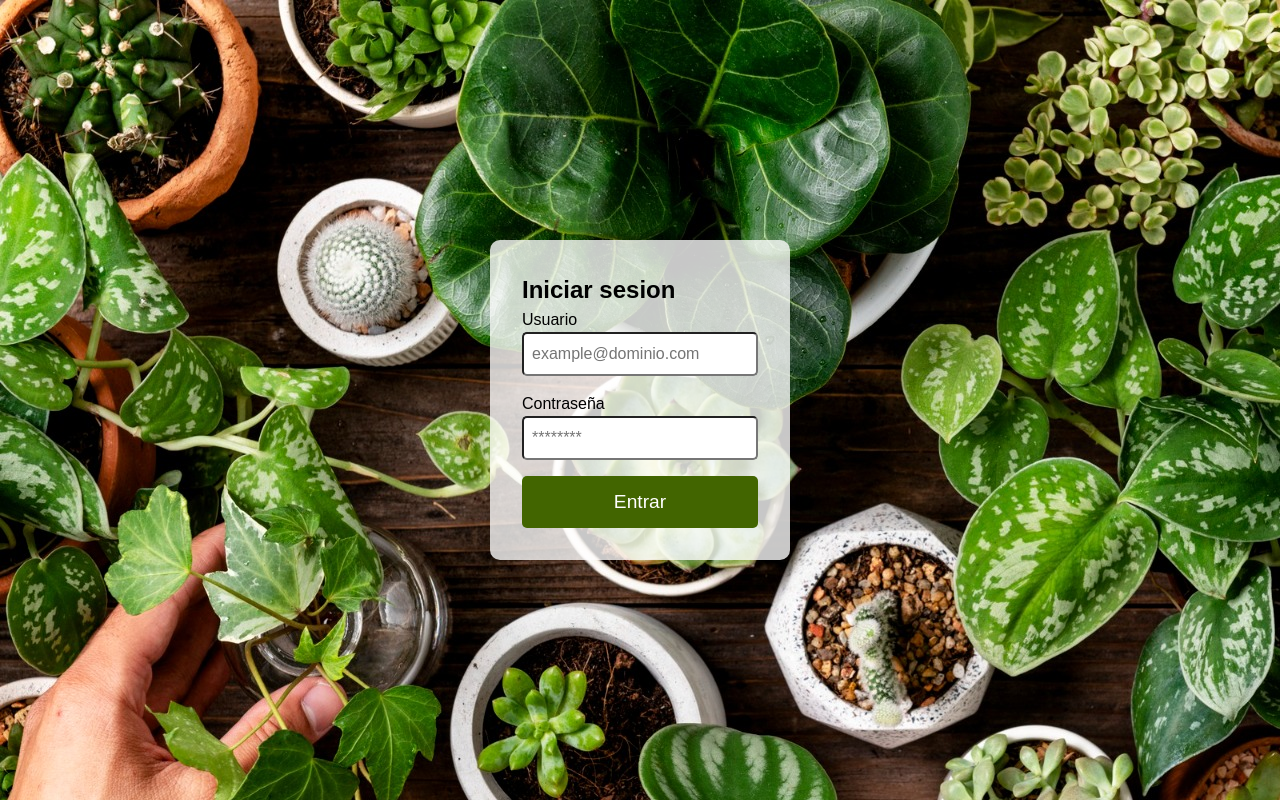
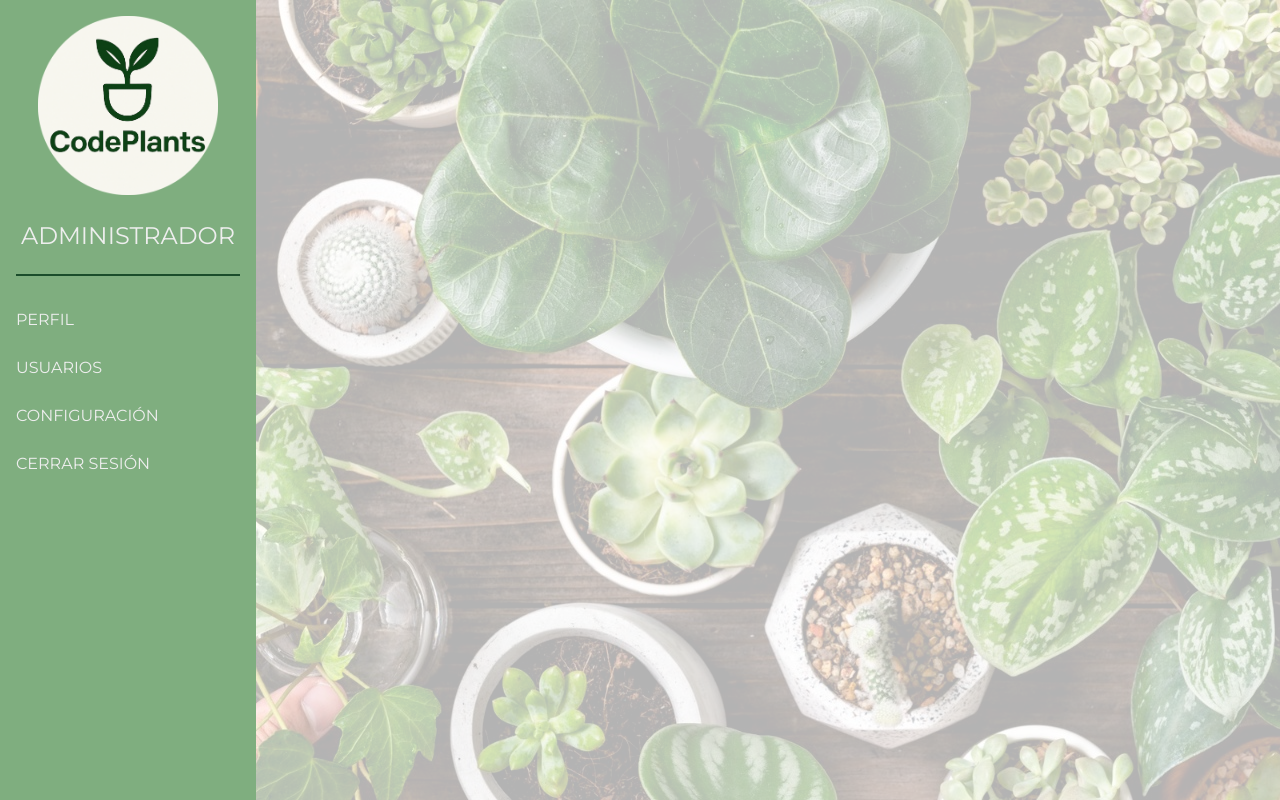
Before and after one commit to Alegarse/CodeSpace_AdminPanel_Frontend, a website built with Vite: page index.html in a window 1280 px wide. Built offline with nearby package versions, Linux system fonts and the light colour scheme.

Commit message:
sidepanel CSS

```diff
--- a/index.html
+++ b/index.html
@@ -4,6 +4,9 @@
     <meta charset="UTF-8" />
     <link rel="icon" type="image/svg+xml" href="/vite.svg" />
     <meta name="viewport" content="width=device-width, initial-scale=1.0" />
+    <link rel="preconnect" href="https://fonts.googleapis.com">
+    <link rel="preconnect" href="https://fonts.gstatic.com" crossorigin>
+    <link href="https://fonts.googleapis.com/css2?family=Cabin:ital,wght@0,400..700;1,400..700&family=Montserrat:ital,wght@0,100..900;1,100..900&display=swap" rel="stylesheet">
     <title>Admin Panel Login</title>
   </head>
   <body>
--- a/src/main.js
+++ b/src/main.js
@@ -4,11 +4,11 @@ import { loginListener } from './events/login-events';
 import { createAdminPanel } from './pages/admin-panel';
 import { createCardsUsersContainer } from './complements/cardUser';
 
-createLoginPage();
+//createLoginPage();
 
-loginListener();
+//loginListener();
 
-//createAdminPanel();
+createAdminPanel();
 
 createCardsUsersContainer();
 
--- a/src/pages/admin-panel.js
+++ b/src/pages/admin-panel.js
@@ -1,40 +1,28 @@
-export function createAdminPanel() {
-  const bodyElement = document.querySelector("body");
-  bodyElement.classList.add("opacity-bg-img");
-
-  const appContainerElement = document.querySelector("#app");
-
-  const adminPanelElement = document.createElement("div");
-  adminPanelElement.classList = "adminPanel-container";
-  //ESTE DIV PUEDE SER INNECESARIO, LO VEMOS EN EL SPRINT
-
-  const sidebarElement = createSidebarElement();
-
-  const adminUsersPanelElement = document.createElement("div");
-  adminUsersPanelElement.id = 'elements-panel-container'
-
-  adminPanelElement.appendChild(sidebarElement);
-  adminPanelElement.appendChild(adminUsersPanelElement);
-
-  appContainerElement.appendChild(adminPanelElement);
-}
-
 function createSidebarElement() {
-  const adminSidebar = document.createElement("nav");
-  adminSidebar.classList = "sidebar-container";
+  const adminSidebarContainer = document.createElement("nav");
+  adminSidebarContainer.classList = "sidebar-container";
 
   const logoElement = createLogoElement();
 
   const adminName = document.createElement("h2");
-  adminName.textContent = "CodeSpace";
+  adminName.classList = "admin-name"
+  adminName.textContent = "ADMINISTRADOR";
+
+  const adminUserPanelLine = document.createElement("hr");
+  adminUserPanelLine.classList = "line";
+
+  const adminSidebarItems = document.createElement("div");
+  adminSidebarItems.classList = "sidebar-items"
 
   const navbarElement = createNavbarItemsElements();
 
-  adminSidebar.appendChild(logoElement);
-  adminSidebar.appendChild(adminName);
-  adminSidebar.appendChild(navbarElement);
+  adminSidebarContainer.appendChild(logoElement);
+  adminSidebarContainer.appendChild(adminName);
+  adminSidebarContainer.appendChild(adminUserPanelLine);
+  adminSidebarItems.appendChild(navbarElement);
+  adminSidebarContainer.appendChild(adminSidebarItems);
 
-  return adminSidebar;
+  return adminSidebarContainer;
 }
 
 function createLogoElement() {
@@ -51,10 +39,10 @@ function createNavbarItemsElements() {
   adminNavbarElement.classList = "admin-navbar";
 
   const navItems = [
-    { name: "Perfil", href: "#profile" },
-    { name: "Usuarios", href: "#users" },
-    { name: "Configuración", href: "#config" },
-    { name: "Cerrar sesión", href: "#logOut" },
+    { name: "PERFIL", href: "#profile" },
+    { name: "USUARIOS", href: "#users" },
+    { name: "CONFIGURACIÓN", href: "#config" },
+    { name: "CERRAR SESIÓN", href: "#logOut" },
   ];
 
   navItems.forEach((item) => {
@@ -73,3 +61,24 @@ function createNavbarItemsElements() {
 
   return adminNavbarElement;
 }
+
+export function createAdminPanel() {
+  const bodyElement = document.querySelector("body");
+  bodyElement.classList.add("opacity-bg-img");
+
+  const appContainerElement = document.querySelector("#app");
+
+  const adminPanelElement = document.createElement("div");
+  adminPanelElement.classList = "adminPanel-container";
+  //ESTE DIV PUEDE SER INNECESARIO, LO VEMOS EN EL SPRINT
+
+  const sidebarElement = createSidebarElement();
+
+  const adminUsersPanelElement = document.createElement("div");
+  adminUsersPanelElement.id = "elements-panel-container";
+
+  adminPanelElement.appendChild(sidebarElement);
+  adminPanelElement.appendChild(adminUsersPanelElement);
+
+  appContainerElement.appendChild(adminPanelElement);
+}
--- a/src/scss/adm-panel.scss
+++ b/src/scss/adm-panel.scss
@@ -1,20 +1,61 @@
 .opacity-bg-img {
-    background-color: rgba(255,255,255,0.5);
+    background-color: rgba(255,255,255,0.7);
     background-blend-mode: lighten;
 }
 
 .sidebar-container {
-    background-color: var(--color-bg-primary-transparent);
+    background-color: #7fae7f;
+    //background-color: var(--color-bg-primary);
     padding: 2rem;
-    border-radius: 0.625rem;
+    text-align: center;
 }
 
 .logo-admin {
-    width: 100%;
+    width: 80%;
     height: auto;
 }
 
+.admin-name {
+    color: var(--color-font-title);
+    font-family: var(--font-title);
+    font-weight: normal;
+    margin-top: 1rem;
+
+}
+
+.line {
+    border: none;
+    border-top: 2px solid #1B4D2B;
+    margin: 20px 0;
+}
+
+.sidebar-items {
+    text-align: left;
+}
+
+.admin-navbar {
+    display: flex;
+    flex-direction: column;
+    gap: 1.5rem;
+    margin-top: 2rem;
+}
+
+.navbar-link {
+    text-decoration: none;
+    color: var(--color-font-title);
+    font-family: var(--font-title);
+    transition: color 0.3s ease;
+}
+
+.navbar-link:hover {
+    color: #1B4D2B;
+    font-weight: bold;
+    font-size: 18px;
+    transform: scale(1.2)
+}
+
 .adminPanel-container {
+    width: 100%;
     display: grid;
     grid-template-columns: 20% 80%;
     height: 100vh;
```
